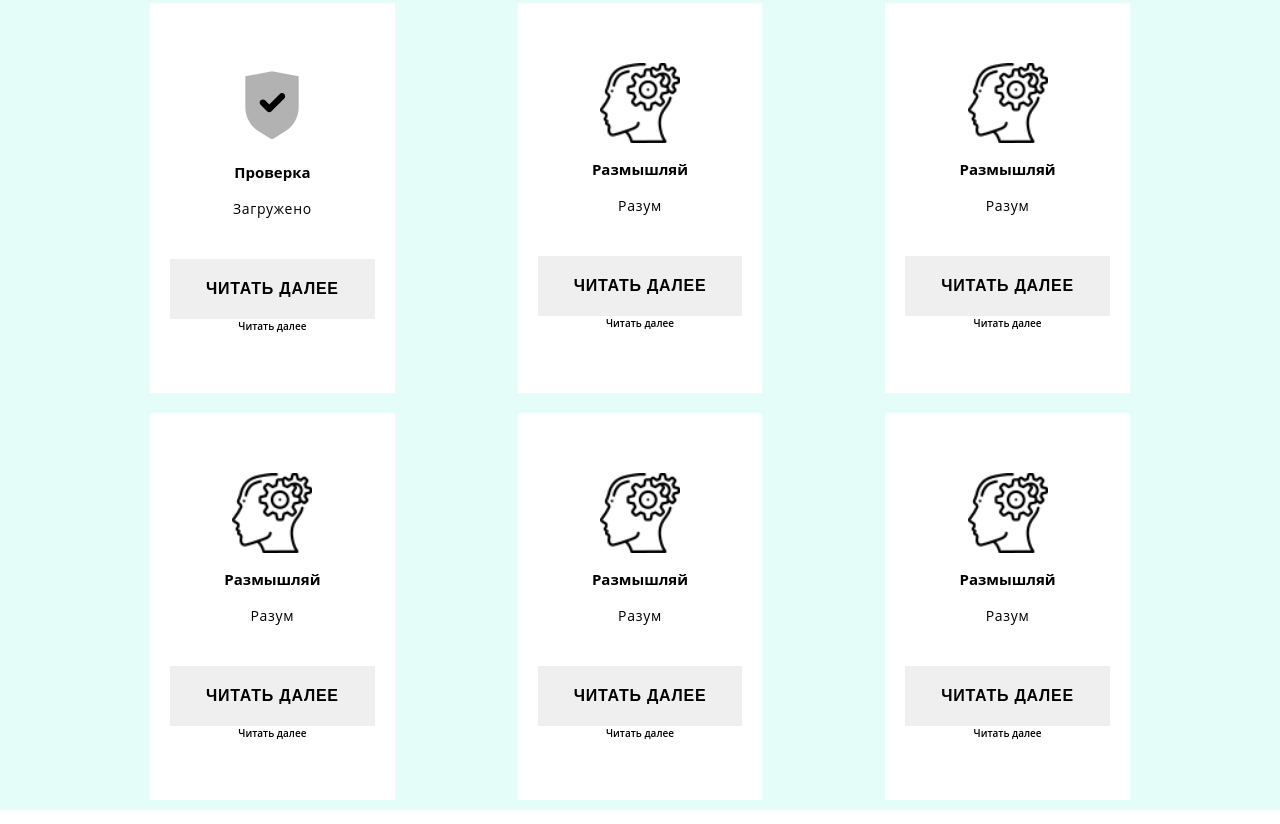
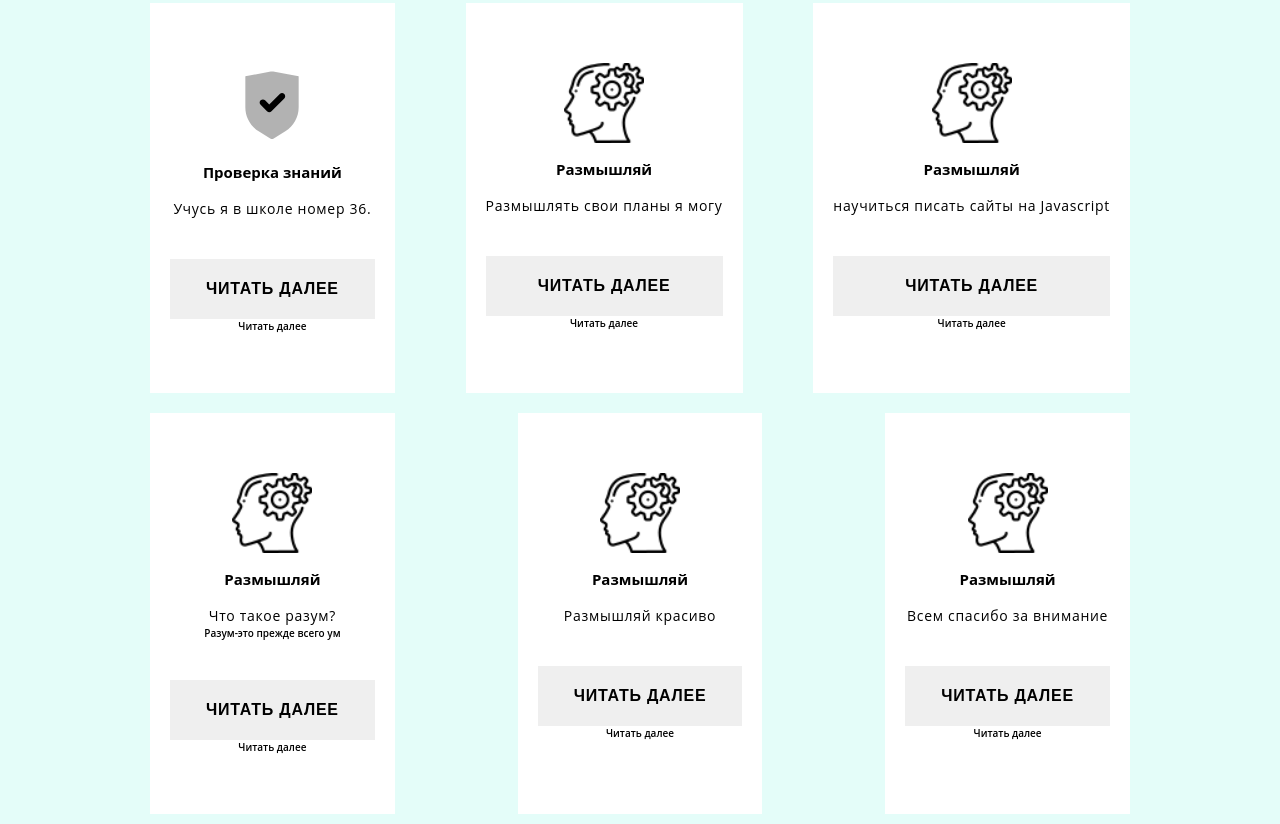
Before and after one commit to LLlaaaiiimmm/KEK, a plain HTML site: page index.html in a window 1280 px wide. Shown: the part 1759-2583 px from the top of the page. Drawn offline with Linux system fonts and the light colour scheme.

Commit message:
вФВ
ФВФ

```diff
--- a/index.html
+++ b/index.html
@@ -72,38 +72,39 @@
         <path d="M11.1750002,14.75 C10.9354169,14.75 10.6958335,14.6541667 10.5041669,14.4625 L8.58750019,12.5458333 C8.20416686,12.1625 8.20416686,11.5875 8.58750019,11.2041667 C8.97083352,10.8208333 9.59375019,10.8208333 9.92916686,11.2041667 L11.1750002,12.45 L14.3375002,9.2875 C14.7208335,8.90416667 15.2958335,8.90416667 15.6791669,9.2875 C16.0625002,9.67083333 16.0625002,10.2458333 15.6791669,10.6291667 L11.8458335,14.4625 C11.6541669,14.6541667 11.4145835,14.75 11.1750002,14.75 Z" fill="#000000"/>
     </g>
 </svg>
-					<h3 class="h3">Проверка</h3>
-					<p class="section-subtitle">Загружено</p>
+					<h3 class="h3">Проверка знаний</h3>
+					<p class="section-subtitle">Учусь я в школе номер 36.</p>
 					<button class="readmore">Читать далее</button><span class="hide-mobile">Читать далее</span>
 				</div>
 				<div class="second-item">
 					<img src="img/thinking.png" alt="" class="icon">
 					<h3 class="h3">Размышляй</h3>
-					<p class="section-subtitle">Разум</p>
+					<p class="section-subtitle">Размышлять  свои планы я могу</p>
 					<button class="readmore">Читать далее</button><span class="hide-mobile">Читать далее</span>
 				</div>
 				<div class="second-item">
 					<img src="img/thinking.png" alt="" class="icon">
 					<h3 class="h3">Размышляй</h3>
-					<p class="section-subtitle">Разум</p>
+					<p class="section-subtitle"> научиться писать сайты на Javascript</p>
 					<button class="readmore">Читать далее</button><span class="hide-mobile">Читать далее</span>
 				</div>
 				<div class="second-item">
 					<img src="img/thinking.png" alt="" class="icon">
 					<h3 class="h3">Размышляй</h3>
-					<p class="section-subtitle">Разум</p>
+					<p class="section-subtitle">Что такое разум?</p>
+					<p>Разум-это прежде всего ум</p>
 					<button class="readmore">Читать далее</button><span class="hide-mobile">Читать далее</span>
 				</div>
 				<div class="second-item">
 					<img src="img/thinking.png" alt="" class="icon">
 					<h3 class="h3">Размышляй</h3>
-					<p class="section-subtitle">Разум</p>
+					<p class="section-subtitle">Размышляй красиво</p>
 					<button class="readmore">Читать далее</button><span class="hide-mobile">Читать далее</span>
 				</div>
 				<div class="second-item">
 					<img src="img/thinking.png" alt="" class="icon">
 					<h3 class="h3">Размышляй</h3>
-					<p class="section-subtitle">Разум</p>
+					<p class="section-subtitle">Всем спасибо за внимание</p>
 					<button class="readmore">Читать далее</button><span class="hide-mobile">Читать далее</span>
 				</div>
 			</div>
```
